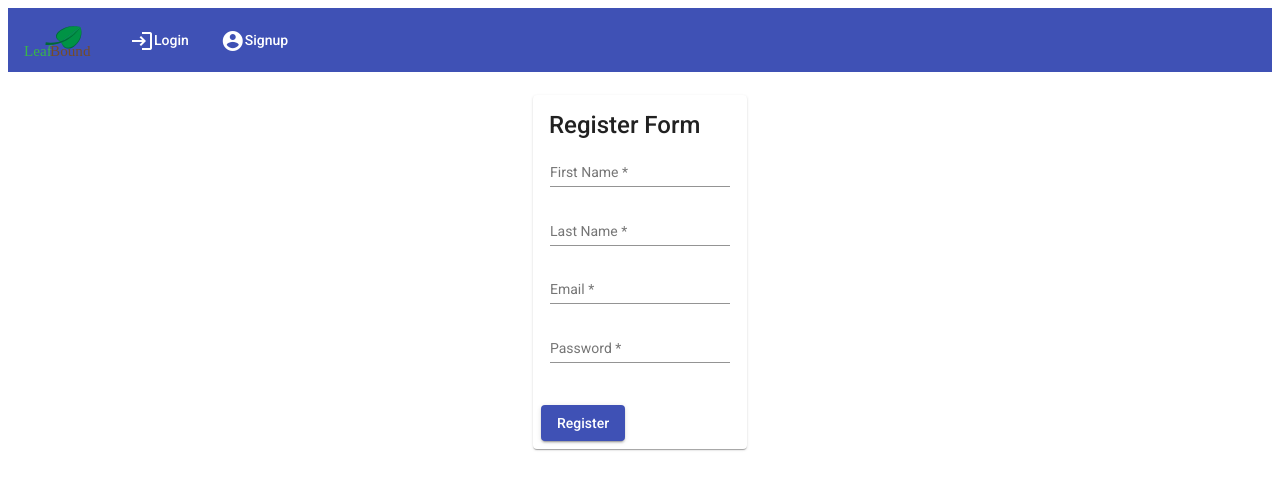
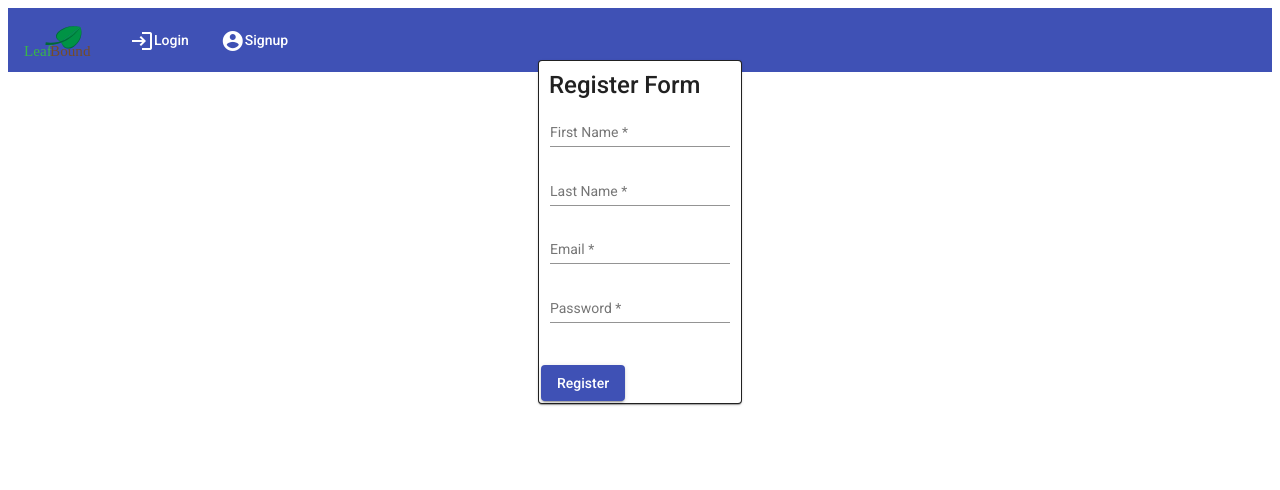
Before and after one commit to Revature-Leafbound/Leafbound, an Angular app: page /register in a window 1280 px wide. Shown: the top 490 px of the page. Built offline with nearby package versions, Linux system fonts and the light colour scheme.

Commit message:
added border

```diff
--- a/src/app/components/registration-form/registration-form.component.css
+++ b/src/app/components/registration-form/registration-form.component.css
@@ -1,6 +1,13 @@
 .main-div{
-    height: 50vh;
+    height: 40vh;
     display: flex;
-    justify-content: center;
     align-items: center;
+    justify-content:center;
+
   }
+
+  mat-card{
+    border: 1px solid;
+    padding: 10px;
+    box-shadow: 10px 15px #888888;
+  }
--- a/src/app/components/registration-form/registration-form.component.html
+++ b/src/app/components/registration-form/registration-form.component.html
@@ -1,6 +1,5 @@
 <!-- Classes main-div and example-card are catagorized in .css file -->
 <div class="main-div">
-
     <mat-card class="register-card">
     <mat-card-title>Register Form</mat-card-title>
       <mat-card-content>
```
